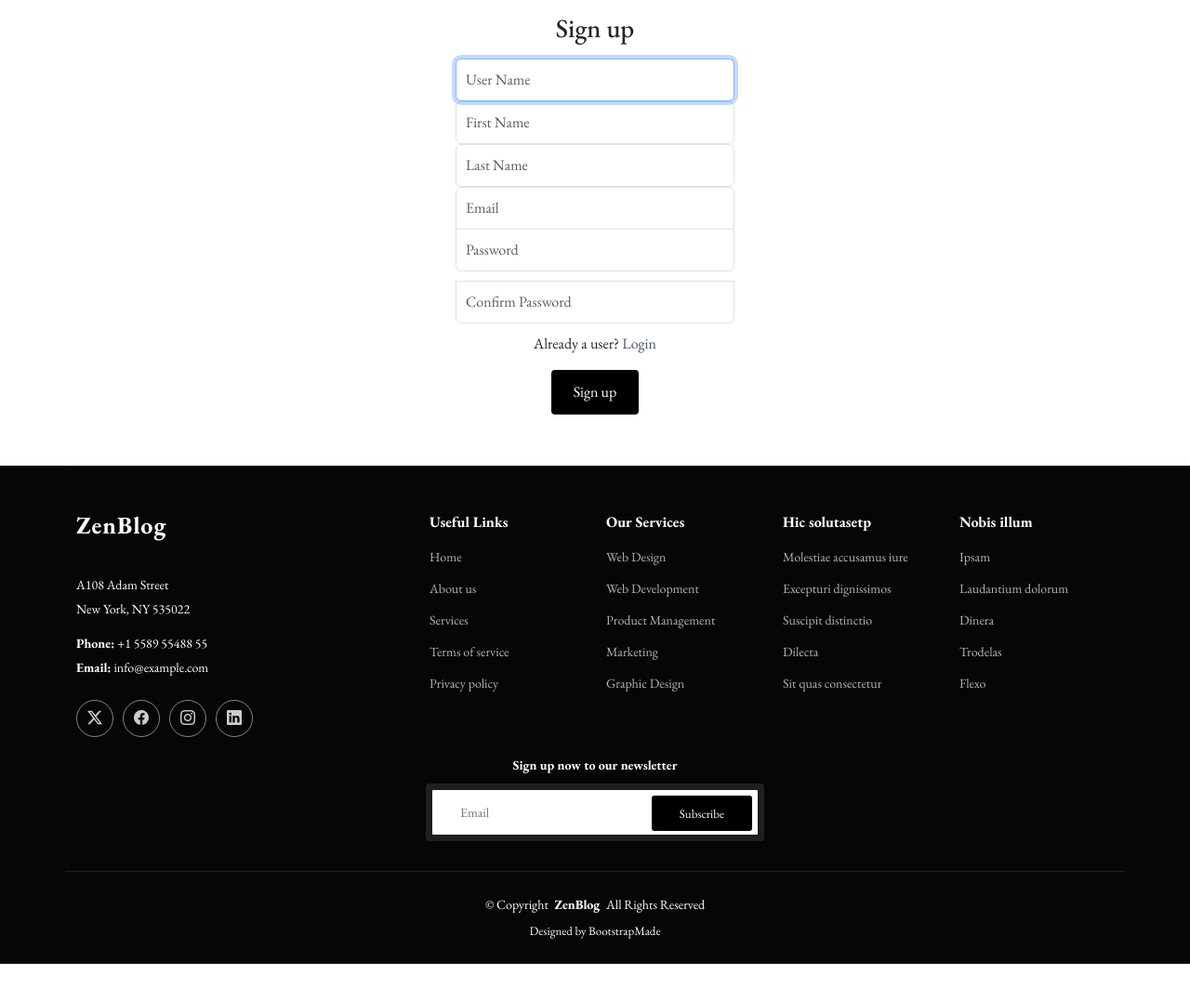
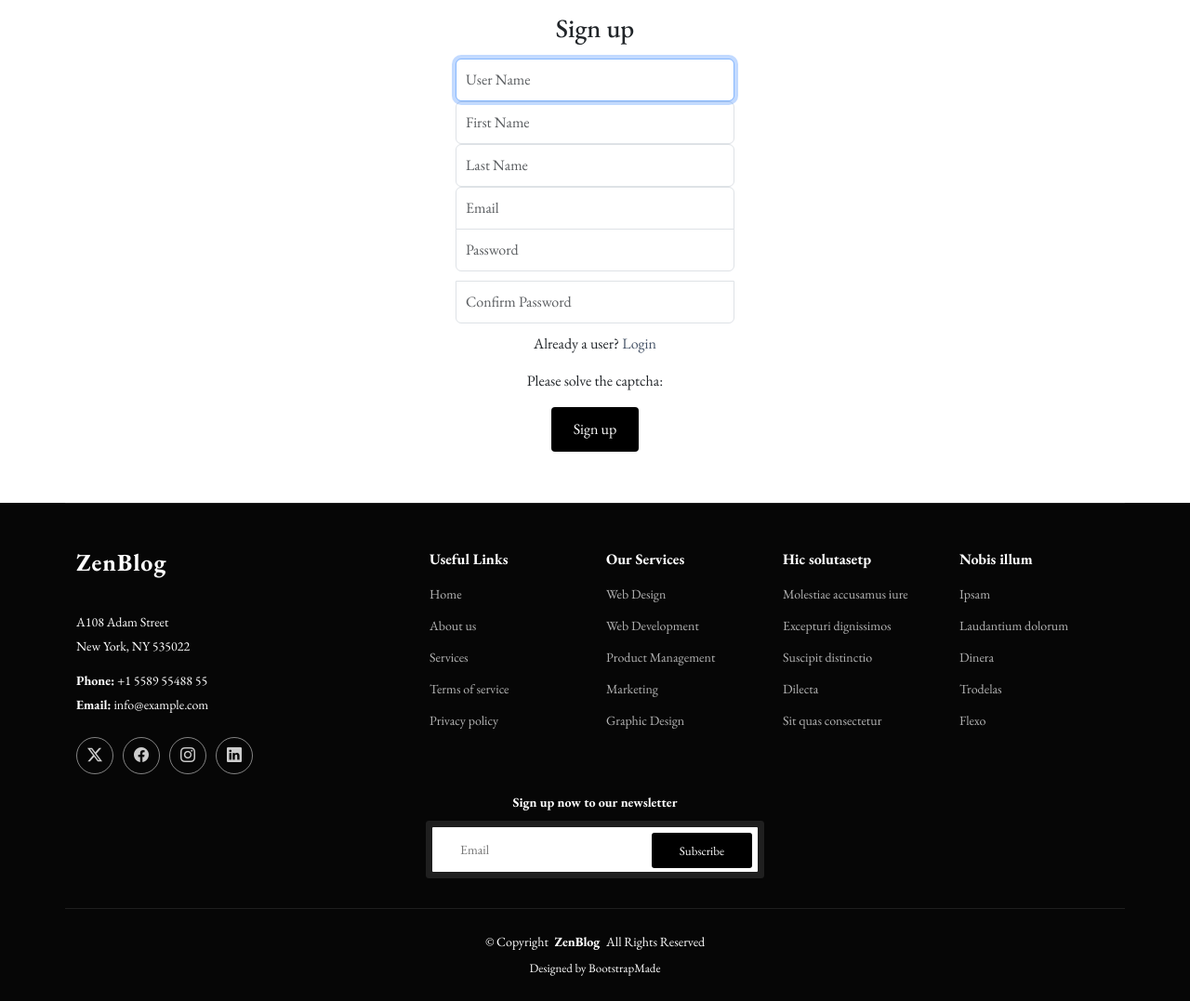
Before and after one commit to mahdi921/My-Awsome-Blog, a Django app: page /accounts/register in a window 1280 px wide. Shown: the part 198-1275 px from the top of the page at 93% size. Before the commit the page ends 1235 px from the top, so only its background shows below. Run offline with Django 4.2, Linux system fonts and the light colour scheme; some libraries are stand-ins or nearby versions.

Commit message:
1. added captcha everywhere possible 2. added robots configs 3. added sitemaps.xml

```diff
--- a/accounts/forms.py
+++ b/accounts/forms.py
@@ -1,8 +1,10 @@
 from django import forms
-from django.contrib.auth.forms import UserCreationForm
+from django.contrib.auth.forms import UserCreationForm, AuthenticationForm
 from django.contrib.auth.models import User
+from captcha.fields import CaptchaField
 
 class RegisterForm(UserCreationForm):
+    captcha = CaptchaField()
     email = forms.EmailField()
     first_name = forms.CharField(max_length=64)
     last_name = forms.CharField(max_length=64)
@@ -10,3 +12,11 @@ class RegisterForm(UserCreationForm):
     class Meta:
         model = User
         fields = ['username','first_name', 'last_name', 'email', 'password1', 'password2']
+
+
+class AuthForm(AuthenticationForm):
+    captcha = CaptchaField()
+
+    class Meta:
+        model = User
+        fields = ['__all__']
--- a/accounts/views.py
+++ b/accounts/views.py
@@ -1,12 +1,9 @@
 from django.shortcuts import render, redirect
 from django.contrib.auth import authenticate, login, logout
-from django.contrib.auth.decorators import login_required
 from django.contrib import messages
-from django.contrib.auth.forms import AuthenticationForm
 from django.contrib.auth.models import User
 from django.urls import reverse_lazy, reverse
-from django.http import HttpResponseRedirect
-from accounts.forms import RegisterForm
+from accounts.forms import RegisterForm, AuthForm
 from django.contrib.messages.views import SuccessMessageMixin
 from django.contrib.auth.views import PasswordResetView
 
@@ -25,8 +22,10 @@ def login_view(request):
                                          'Username or email does not exist, try again')
                     return redirect(reverse('accounts:login'))
             password = request.POST['password']
-            data = {'username': username, 'password': password}
-            form = AuthenticationForm(request=request, data=data)
+            captcha_response_0 = request.POST.get('captcha_0')
+            captcha_response_1 = request.POST.get('captcha_1')
+            data = {'username': username, 'password': password, 'captcha_0': captcha_response_0, 'captcha_1': captcha_response_1}
+            form = AuthForm(request=request, data=data)
             if form.is_valid():
                 username = form.cleaned_data.get('username')
                 password = form.cleaned_data.get('password')
@@ -40,7 +39,7 @@ def login_view(request):
                 messages.add_message(request, messages.ERROR,
                                      'invalid credentials, try again')
         else:
-            form = AuthenticationForm()
+            form = AuthForm()
         return render(request, 'accounts/login.html', {'form': form})
     else:
         messages.add_message(request, messages.ERROR,
@@ -56,7 +55,9 @@ def register_view(request):
                 'last_name': request.POST.get('last_name'),
                 'email': request.POST.get('email'),
                 'password1': request.POST.get('password1'),
-                'password2': request.POST.get('password2')
+                'password2': request.POST.get('password2'),
+                'captcha_0' : request.POST.get('captcha_0'),
+                'captcha_1' : request.POST.get('captcha_1'),
             }
             if User.objects.filter(username=data['username']).exists() or User.objects.filter(email=data['email']).exists():
                 messages.add_message(request, messages.ERROR,
--- a/blog/forms.py
+++ b/blog/forms.py
@@ -1,7 +1,9 @@
 from django import forms
 from blog.models import Comment
+from captcha.fields import CaptchaField
 
 class CommentForm(forms.ModelForm):
+    captcha = CaptchaField()
     class Meta:
         model = Comment
         fields = ['name', 'email', 'subject', 'message']
--- a/mysite/urls.py
+++ b/mysite/urls.py
@@ -18,12 +18,27 @@ from django.contrib import admin
 from django.urls import path, include
 from django.conf import settings
 from django.conf.urls.static import static
+from blog.sitemaps import BlogSitemap
+from django.contrib.sitemaps.views import sitemap
+from website.sitemaps import StaticViewSitemap
+
+sitemaps = {
+    'static': StaticViewSitemap,
+    'blog': BlogSitemap,
+}
 
 urlpatterns = [
     path('admin/', admin.site.urls),
     path('', include('website.urls')),
     path('blog/', include('blog.urls')),
     path('accounts/', include('accounts.urls')),
+    path('robots.txt', include('robots.urls')),
+    path('captcha/', include('captcha.urls')),
+    path("sitemap.xml",
+        sitemap,
+        {"sitemaps": sitemaps},
+        name="django.contrib.sitemaps.views.sitemap",
+        ),
 ]
 
 urlpatterns += static(settings.MEDIA_URL, document_root=settings.MEDIA_ROOT)
--- a/templates/accounts/login.html
+++ b/templates/accounts/login.html
@@ -44,6 +44,10 @@
           <h1 class="h3 mb-3 font-weight-normal">Login</h1>
           <input type="text" name="username"  class="form-control" placeholder="Email address or Username" required autofocus>
           <input type="password" name="password" class="form-control" placeholder="Password" required>
+          <div class="col-md-12 text-center">
+            <p>Please solve the captcha:</p>
+            <p>{{form.captcha}}</p>
+          </div>
           <div class="checkbox mb-3">
             <label>
               <input type="checkbox" value="remember-me"> Remember me
--- a/templates/accounts/register.html
+++ b/templates/accounts/register.html
@@ -52,6 +52,10 @@
           <p>
             Already a user? <a href="{% url 'accounts:login' %}">Login</a>
           </p>
+          <div class="col-md-12 text-center">
+            <p>Please solve the captcha:</p>
+            <p>{{form.captcha}}</p>
+          </div>
           <button class="styled-button" type="submit">Sign up</button>
         </form>
 
--- a/templates/blog/single-post.html
+++ b/templates/blog/single-post.html
@@ -60,7 +60,7 @@
                       <a href="#">{{post.created_date|date:'M d, Y'}}</a>
                     </li>
                     <li class="d-flex align-items-center"><i class="bi bi-chat-dots"></i>
-                      <a href="#">12 Comments</a>
+                      <a href="#">{{post.comments.length}} Comments</a>
                     </li>
                     <li class="d-flex align-items-center"><i class="bi bi-eye"></i>
                       <a>{{post.counted_views}}</a>
@@ -207,6 +207,10 @@
                     <textarea name="message" class="form-control" placeholder="Your Comment*"></textarea>
                   </div>
                 </div>
+                <div class="col-md-12 text-center">
+                  <p>Please solve the captcha:</p>
+                  <p>{{form.captcha}}</p>
+                </div>
 
                 <div class="text-center">
                   <button type="submit" class="btn btn-primary">Post Comment</button>
--- a/templates/website/contact.html
+++ b/templates/website/contact.html
@@ -92,8 +92,12 @@
                 <div class="col-md-12">
                   <textarea class="form-control" name="message" rows="6" placeholder="Message" required=""></textarea>
                 </div>
+                <div class="col-md-12 text-center">
+                  <p>Please solve the captcha:</p>
+                  <p>{{form.captcha}}</p>
+                </div>
+                <div class="col-md-12 text-center">
 
-                <div class="col-md-12 text-center">
                   <button type="submit" class="styled-button">Send Message</button>
                 </div>
 
--- a/website/forms.py
+++ b/website/forms.py
@@ -1,5 +1,6 @@
 from website.models import Newsletter, Contact
 from django import forms
+from captcha.fields import CaptchaField
 
 class NewsletterForm(forms.ModelForm):
     class Meta:
@@ -7,6 +8,7 @@ class NewsletterForm(forms.ModelForm):
         fields = '__all__'
 
 class ContactForm(forms.ModelForm):
+    captcha = CaptchaField()
     class Meta:
         model = Contact
         fields = '__all__'
```
Also changed, not shown: blog/sitemaps.py (added, +13 -0 lines), mysite/settings.py (+21 -0 lines), website/sitemaps.py (added, +13 -0 lines).
